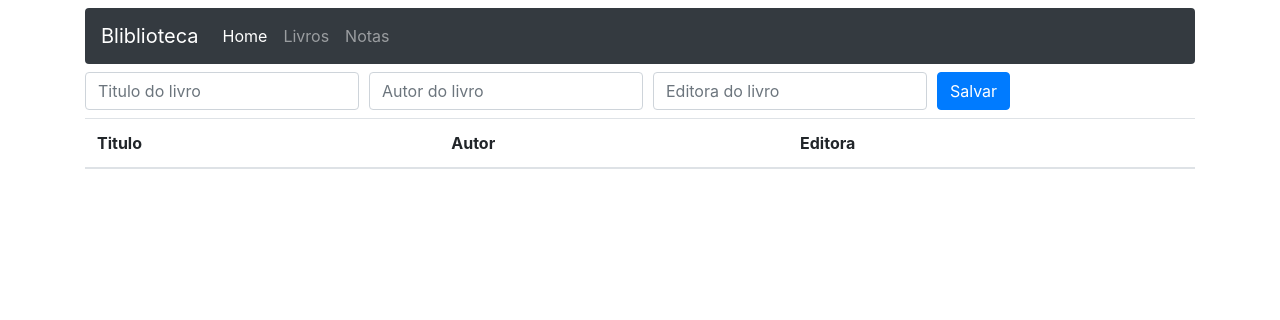
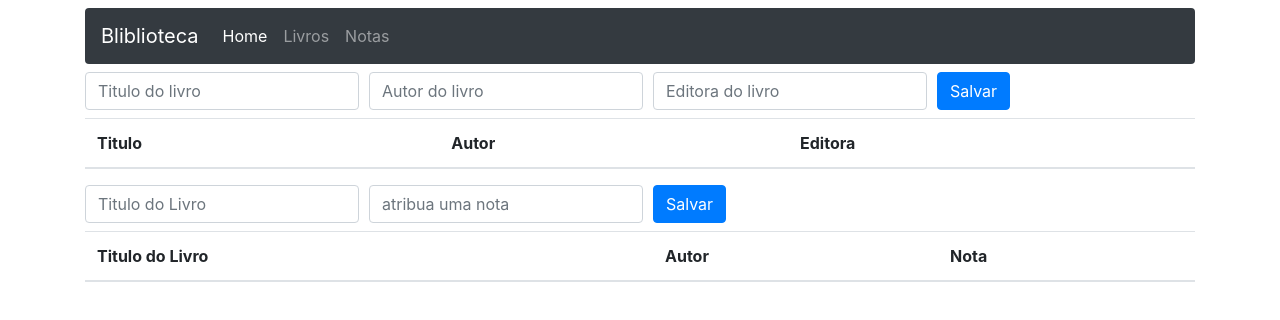
Before and after one commit to marcelochb/bibliotecaFrontEnd, a React (Create React App) app: page / in a window 1280 px wide. Shown: the top 320 px of the page. Built offline with nearby package versions, Linux system fonts and the light colour scheme.

Commit message:
Telas Criadas (Formulario e Lista de notas )

```diff
--- a/src/App.js
+++ b/src/App.js
@@ -5,6 +5,8 @@ import AdmUserNavBar from './screens/AdmUser/NavBar';
 //import Login from './components/ui/Login';
 import LivrosForm from './screens/Livros/Form';
 import LivrosList from './screens/Livros/List';
+import NotasForm from './screens/Notas/Form';
+import NotasList from './screens/Notas/List';
 
 
 function App() {
@@ -13,6 +15,8 @@ function App() {
       <AdmUserNavBar />
       <LivrosForm />
       <LivrosList />
+      <NotasForm />
+      <NotasList />
     </div>
 
   );
--- a/src/components/ui/List.js
+++ b/src/components/ui/List.js
@@ -1,5 +1,8 @@
 import React from 'react';
-
+/**
+ * Lista de dados padrao com a passagem de parametro do campos
+ * Parametros: _listCampos => Array com os textos dos campos
+ */
 const List = (props) => {
     return (
         <div>
--- /dev/null
+++ b/src/screens/Notas/Form.js
@@ -0,0 +1,18 @@
+import React, { Component } from 'react';
+import Form from '../../components/ui/Form';
+
+class NotasForm extends Component {
+    formItens = [
+        { label: 'Titulo', tipo: 'text', placeholder: 'Titulo do Livro' },
+        { label: 'Nota', tipo: 'number', placeholder: 'atribua uma nota' },
+    ]
+    render() {
+        return (
+            <div>
+                <Form _formItens={this.formItens} _botaoTexto={'Salvar'} />
+            </div>
+        );
+    }
+}
+
+export default NotasForm;
--- /dev/null
+++ b/src/screens/Notas/List.js
@@ -0,0 +1,15 @@
+import React, { Component } from 'react';
+import List from '../../components/ui/List';
+
+class NotasList extends Component {
+    listCampos = ['Titulo do Livro', 'Autor', 'Nota']
+    render() {
+        return (
+            <div>
+                <List _listCampos={this.listCampos} />
+            </div>
+        );
+    }
+}
+
+export default NotasList;
```
